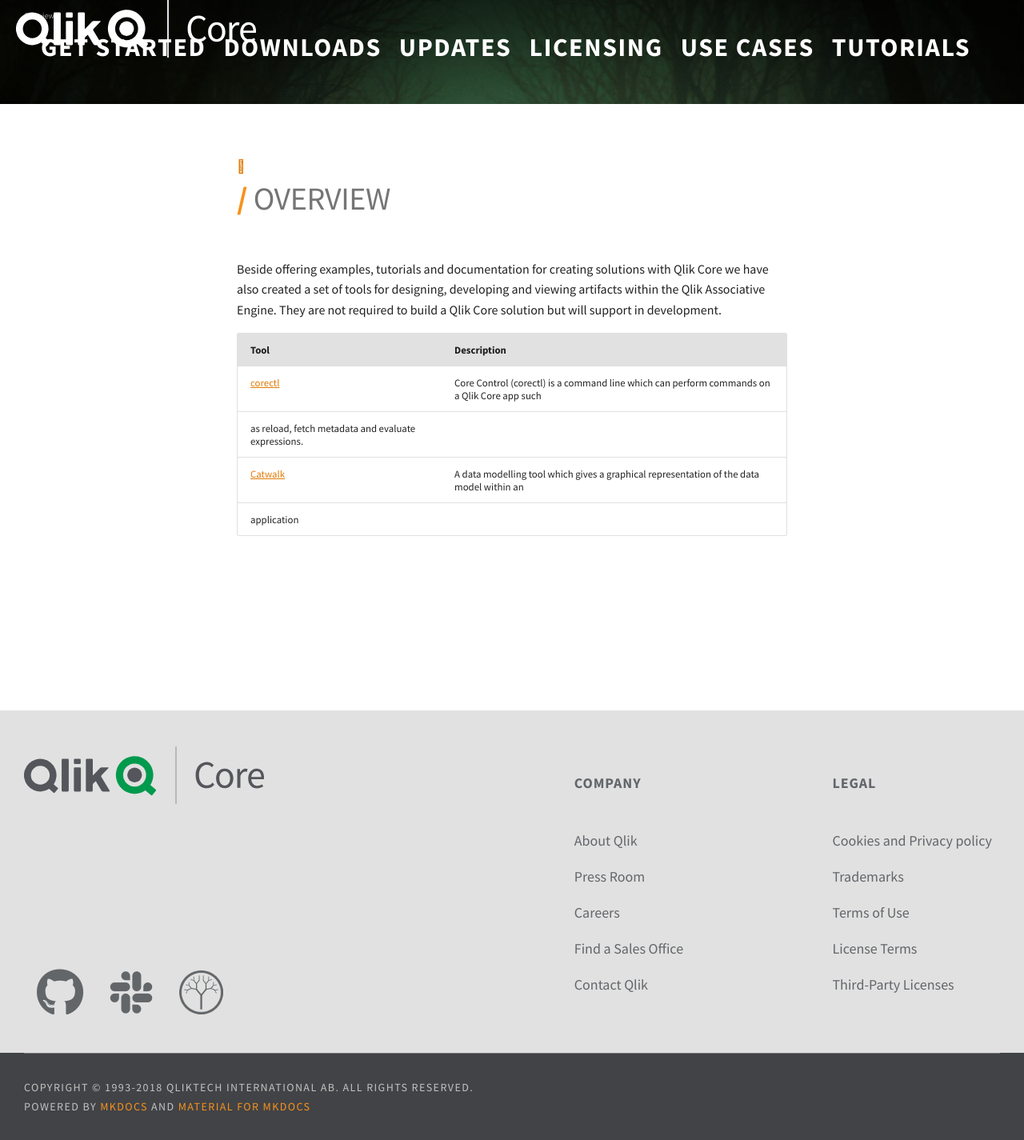
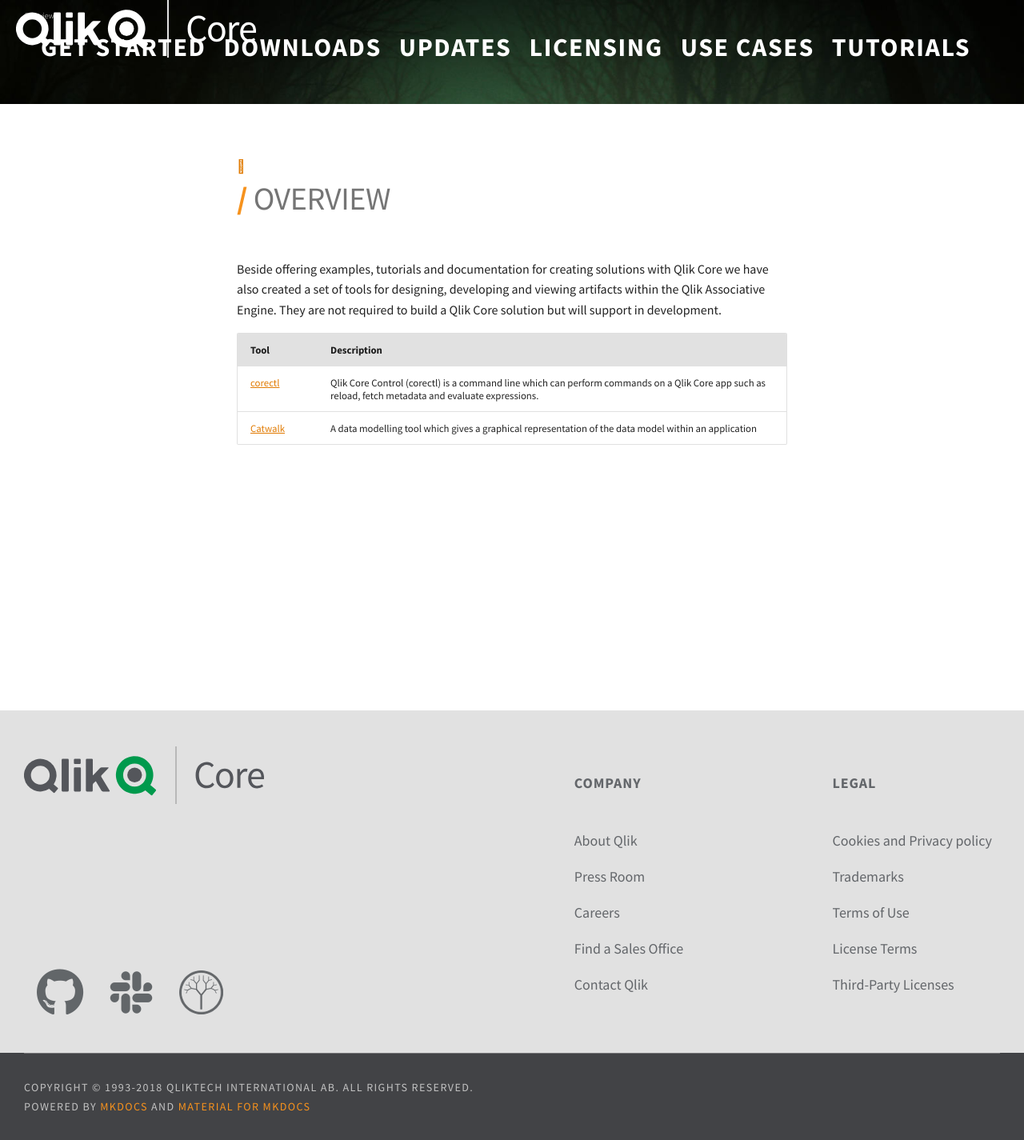
Before and after one commit to qlik-oss/core-website, an MkDocs documentation site: the page built from docs/tooling/overview.md, in a window 1280 px wide. Shown: the whole page at 80% size. Built offline with MkDocs 1.6.1 and Material for MkDocs 9.7.7, drawn with Linux system fonts in a browser that asks for light colours; nearby versions of some CDN libraries; library files that are not in the unit come from our copies; comment, search, counter and statistics services are not loaded.

Commit message:
Fixed line breaks in table

```diff
--- a/docs/tooling/overview.md
+++ b/docs/tooling/overview.md
@@ -6,7 +6,5 @@
 
 Tool                      | Description
 ------------------------- | -----------
-[corectl](./corectl.md)   | Core Control (corectl) is a command line which can perform commands on a Qlik Core app such
-as reload, fetch metadata and evaluate expressions.
-[Catwalk](./catwalk.md)   | A data modelling tool which gives a graphical representation of the data model within an
-application
+[corectl](./corectl.md)   | Qlik Core Control (corectl) is a command line which can perform commands on a Qlik Core app such as reload, fetch metadata and evaluate expressions.
+[Catwalk](./catwalk.md)   | A data modelling tool which gives a graphical representation of the data model within an application
--- a/mkdocs.yml
+++ b/mkdocs.yml
@@ -70,7 +70,7 @@
   - Tooling:
     - Overview: tooling/overview.md
     - corectl: tooling/corectl.md
-    - catwalk: tooling/catwalk.md
+    - Catwalk: tooling/catwalk.md
   - Services:
     - Mira: services/mira.md
     - Qlik Associative Engine:
```
